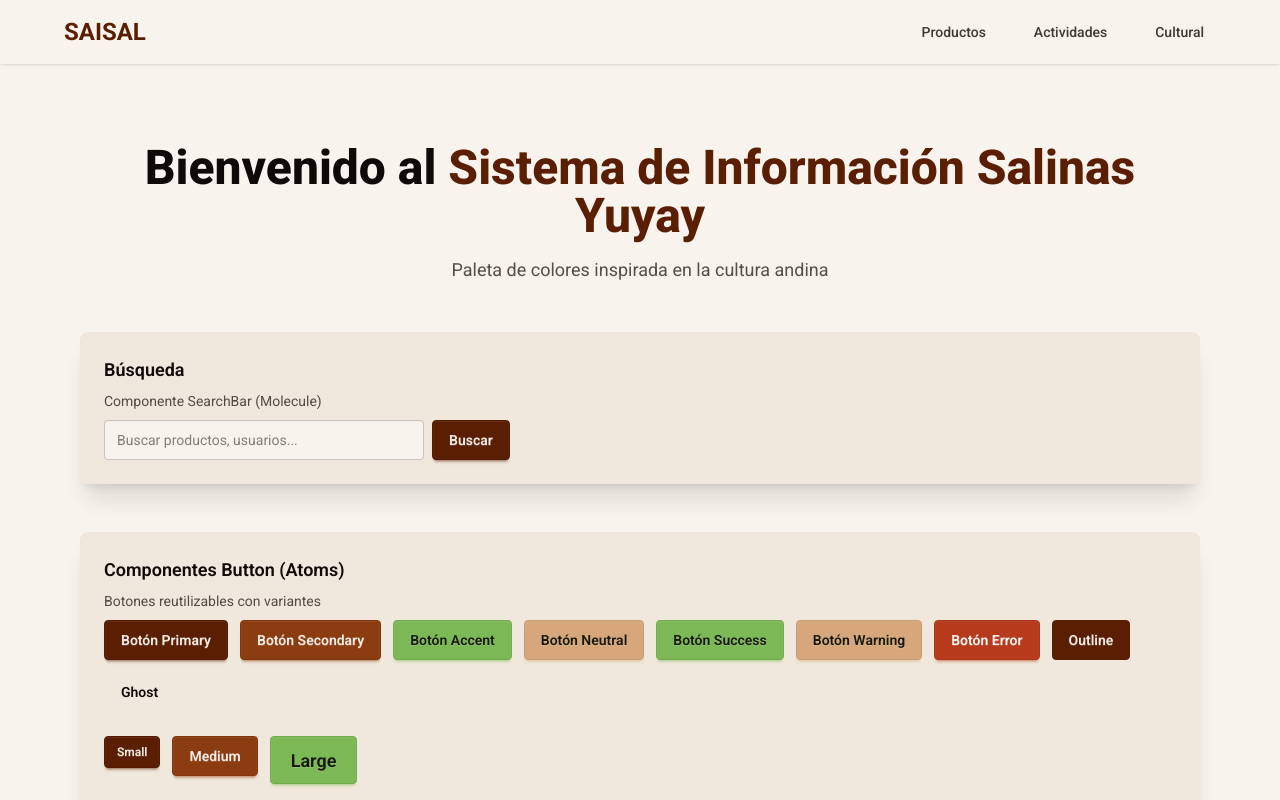
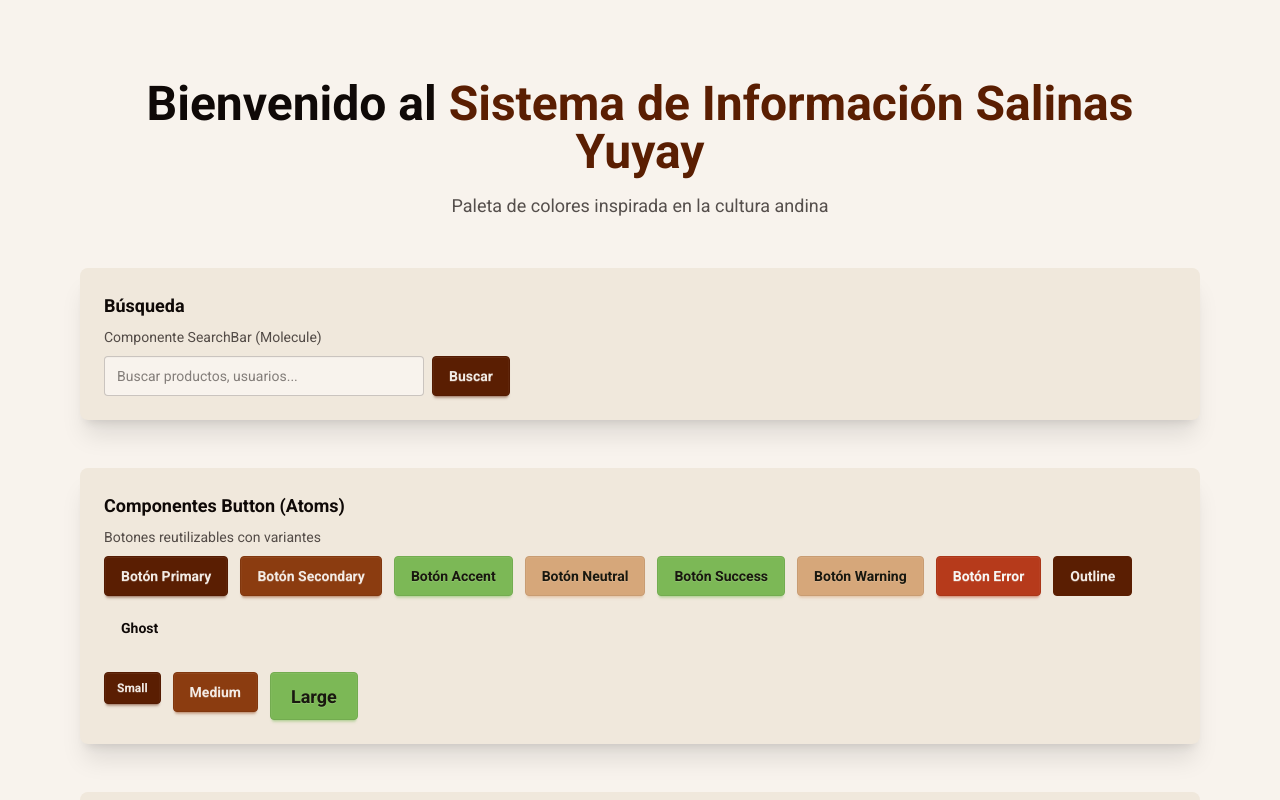
Before and after one commit to cristian-sangucho-a/salinas-yuyay-sistema-de-informacion, a Next.js app: page / in a window 1280 px wide. Shown: the top 800 px of the page. Built offline with nearby package versions, Linux system fonts and the light colour scheme.

Commit message:
React route para visitas creado, movidos todos los componentes y creado el not-found.tsx

```diff
--- a/src/app/layout.tsx
+++ b/src/app/layout.tsx
@@ -1,34 +1,24 @@
-import type { Metadata } from "next";
-import { Geist, Roboto} from "next/font/google";
-import "./globals.css";
-import Footer from "./Footer";
-import Navbar from "./NavBar";
-const geistSans = Geist({
-  subsets: ["latin"],
+import './globals.css';
+import { Roboto } from 'next/font/google';
+
+const roboto = Roboto({
+    subsets: ['latin'],
+    weight: ['400', '500', '700'],
 });
 
-const roboto = Roboto({
-  subsets: ["latin"],
-});
-export const metadata: Metadata = {
-  title: "Create Next App",
-  description: "Generated by create next app",
+export const metadata = {
+    title: 'SAISAL - Salinas Yuyay',
+    description: 'Sistema de Archivo e Información de Salinas',
 };
 
 export default function RootLayout({
-  children,
-}: Readonly<{
-  children: React.ReactNode;
-}>) {
-  return (
-    <html lang="en" data-theme="salinas-yuyay">
-      <body
-        className={roboto.className}
-      >
-        <Navbar />
-        {children}
-        <Footer />
-      </body>
-    </html>
-  );
+    children,
+}: {
+    children: React.ReactNode;
+}) {
+    return (
+        <html lang="es" data-theme="salinas-yuyay">
+            <body className={roboto.className}>{children}</body>
+        </html>
+    );
 }
--- /dev/null
+++ b/src/app/not-found.tsx
@@ -0,0 +1,35 @@
+'use client';
+
+import React from 'react';
+import Link from 'next/link';
+import { DotLottieReact } from '@lottiefiles/dotlottie-react';
+
+export default function NotFound() {
+  return (
+    <div className="flex flex-col items-center justify-center min-h-[calc(100vh-14rem)] px-4 py-16 text-center bg-base-100">
+
+      <div className="w-64 h-64 md:w-80 md:h-80 mb-8">
+        <DotLottieReact
+          src="https://lottie.host/dc07d4ff-1e11-44a6-9a88-96be1c82c98c/bRlptSH8ON.lottie"
+          loop
+          autoplay
+        />
+      </div>
+
+      <h1 className="text-4xl md:text-5xl font-bold text-primary mb-4">
+        ¡Oops! Página No Encontrada
+      </h1>
+
+      <p className="text-lg text-base-content/80 mb-8 max-w-md">
+        Parece que la página que buscas no existe o ha sido movida.
+      </p>
+
+      <Link
+        href="/"
+        className="btn btn-error rounded-lg px-6 py-3 text-base font-medium focus:ring-4 focus:ring-primary/30"
+      >
+        Volver al Inicio
+      </Link>
+    </div>
+  );
+}
--- a/src/app/Navbar.tsx
+++ b/src/app/visita/Navbar.tsx
@@ -22,9 +22,9 @@ export default function Navbar() {
 
   // Lista de enlaces de navegación
   const navLinks: NavLink[] = [
-    { href: '/productos', label: 'Productos' }, // Asume estas rutas
-    { href: '/actividades', label: 'Actividades' }, // Asume estas rutas
-    { href: '/cultural', label: 'Cultural' },
+    { href: '/visita/productos', label: 'Productos' }, // Asume estas rutas
+    { href: '/visita/actividades', label: 'Actividades' }, // Asume estas rutas
+    { href: '/visita/cultural', label: 'Cultural' },
   ];
 
   return (
@@ -34,7 +34,7 @@ export default function Navbar() {
         <div className="flex justify-between items-center h-16">
           {/* Logo/Título Principal */}
           <div className="shrink-0">
-            <Link href="/" className="text-2xl font-bold text-primary hover:text-secondary transition-colors">
+            <Link href="/visita" className="text-2xl font-bold text-primary hover:text-secondary transition-colors">
               SAISAL
             </Link>
           </div>
--- /dev/null
+++ b/src/app/visita/layout.tsx
@@ -0,0 +1,20 @@
+
+import "../globals.css";
+import Footer from "./Footer";
+import Navbar from "./Navbar";
+
+
+
+export default function RootLayout({
+  children,
+}: Readonly<{
+  children: React.ReactNode;
+}>) {
+  return (
+    <>
+      <Navbar />
+      {children}
+      <Footer />
+    </>
+  );
+}
```
Also changed, not shown: src/app/visita/Footer.tsx (renamed from src/app/Footer.tsx), src/app/visita/cultural/components/ArchiveControls.tsx (renamed from src/app/cultural/components/ArchiveControls.tsx), src/app/visita/cultural/components/ArchiveDisplaySection.tsx (renamed from src/app/cultural/components/ArchiveDisplaySection.tsx), src/app/visita/cultural/components/AssetCard.tsx (renamed from src/app/cultural/components/AssetCard.tsx), src/app/visita/cultural/components/AssetListItem.tsx (renamed from src/app/cultural/components/AssetListItem.tsx), src/app/visita/cultural/components/HeroSection.tsx (renamed from src/app/cultural/components/HeroSection.tsx), src/app/visita/cultural/components/SearchHeader.tsx (renamed from src/app/cultural/components/SearchHeader.tsx), src/app/visita/cultural/page.tsx (renamed from src/app/cultural/page.tsx).
